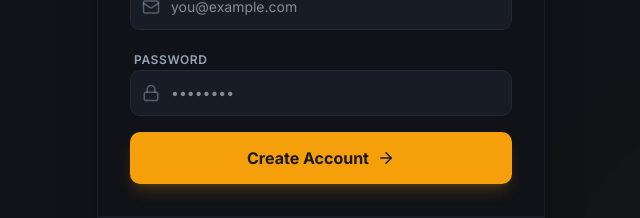
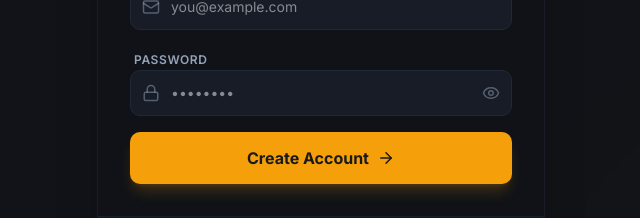
Before and after one commit to Robin4018/Nexus---Helpful-AI-Assistant, a React (Vite) app in the folder frontend/: page /signup in a window 1280 px wide. Shown: the part 435-653 px from the top of the page, without its empty margins (319-959 px from the left). Built offline with nearby package versions, Linux system fonts and the light colour scheme; no server answers.

Commit message:
feat: add password visibility toggle to signup page

```diff
--- a/frontend/src/pages/SignupPage.jsx
+++ b/frontend/src/pages/SignupPage.jsx
@@ -2,7 +2,7 @@ import React, { useState, useContext } from 'react';
 import { useNavigate, Link } from 'react-router-dom';
 import { AuthContext } from '../context/AuthContext';
 import { motion } from 'framer-motion';
-import { TerminalSquare, Mail, Lock, User, ArrowRight, Loader2, UserPlus } from 'lucide-react';
+import { TerminalSquare, Mail, Lock, User, ArrowRight, Loader2, UserPlus, Eye, EyeOff } from 'lucide-react';
 import { cn } from '../lib/utils';
 import { toast } from 'sonner';
 
@@ -10,6 +10,7 @@ const SignupPage = () => {
     const [username, setUsername] = useState('');
     const [email, setEmail] = useState('');
     const [password, setPassword] = useState('');
+    const [showPassword, setShowPassword] = useState(false);
     const [error, setError] = useState('');
     const [loading, setLoading] = useState(false);
     const { signup } = useContext(AuthContext);
@@ -112,13 +113,21 @@ const SignupPage = () => {
                                         <Lock size={18} />
                                     </div>
                                     <input
-                                        type="password"
+                                        type={showPassword ? "text" : "password"}
                                         placeholder="••••••••"
                                         value={password}
                                         onChange={(e) => setPassword(e.target.value)}
-                                        className="w-full bg-sidebar-accent/50 border border-border px-10 py-3 rounded-xl focus:outline-none focus:border-primary/50 focus:ring-4 focus:ring-primary/5 transition-all text-sm"
+                                        className="w-full bg-sidebar-accent/50 border border-border pl-10 pr-12 py-3 rounded-xl focus:outline-none focus:border-primary/50 focus:ring-4 focus:ring-primary/5 transition-all text-sm"
                                         required
                                     />
+                                    {/* SHOW/HIDE PASSWORD BUTTON */}
+                                    <button
+                                        type="button"
+                                        onClick={() => setShowPassword(!showPassword)}
+                                        className="absolute inset-y-0 right-0 pr-3 flex items-center text-muted-foreground/50 hover:text-primary transition-colors"
+                                    >
+                                        {showPassword ? <EyeOff size={18} /> : <Eye size={18} />}
+                                    </button>
                                 </div>
                             </div>
 
```
